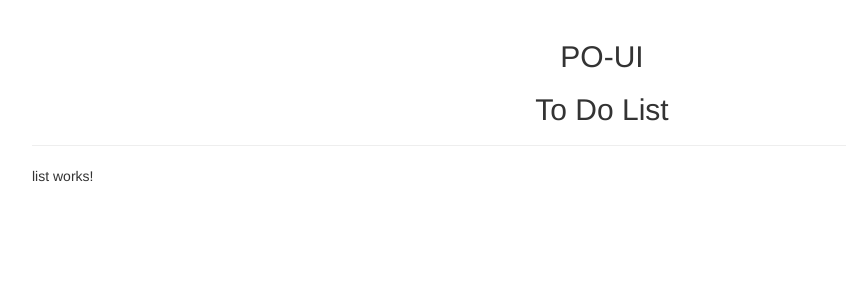
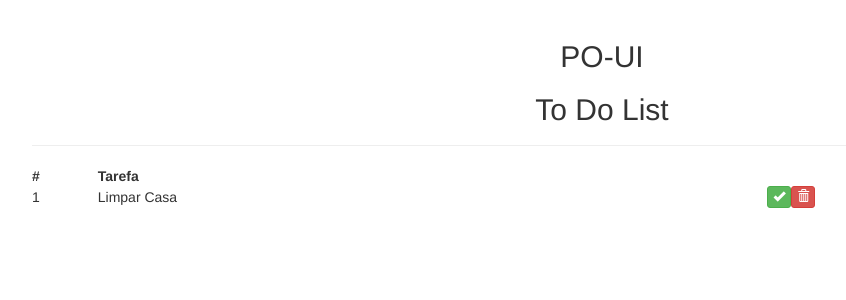
Before and after one commit to imfabiosala/poui-todolist, an Angular app: page /tasks/list in a window 1280 px wide. Shown: the top 300 px of the page, without its empty margins (38-884 px from the left). Built offline with nearby package versions, Linux system fonts and the light colour scheme.

Commit message:
[FEAT] Add. new interface to list component.

```diff
--- a/src/app/tasks/list/list.component.html
+++ b/src/app/tasks/list/list.component.html
@@ -1 +1,20 @@
-<p>list works!</p>
+<!-- begin app. table tasks -->
+<div>
+    <table class="table table-hover">
+        <tr>
+            <th>#</th>
+            <th>Tarefa</th>
+            <th></th>
+        </tr>
+        <tr>
+            <td>1</td>
+            <td>Limpar Casa</td>
+            <td>
+                <a href="#" class="btn btn btn-success btn-xs" role="button"><span class="glyphicon glyphicon-ok"aria-hidden="true"></span></a>
+                &ensp;
+                <a href="#" class="btn btn btn-danger btn-xs" role="button"><span class="glyphicon glyphicon-trash" aria-hidden="true"></span></a>
+            </td>
+        </tr>
+    </table>
+</div>
+<!-- end app. table tasks -->
```
